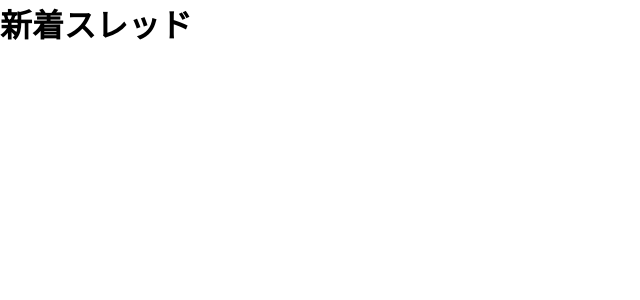
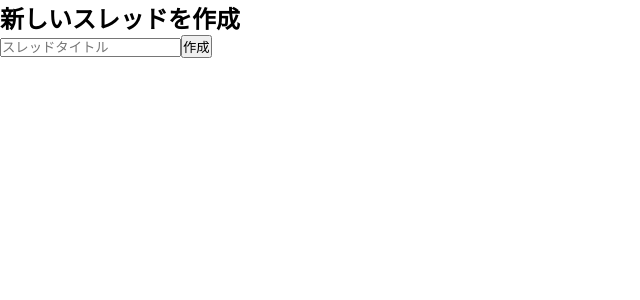
Before and after one commit to Yudai-I/react-forum-stations, a React (Create React App) app: page /thread/new in a window 1280 px wide. Shown: the top 300 px of the page, without its empty margins (0-640 px from the left). Built offline with nearby package versions, Linux system fonts and the light colour scheme.

Commit message:
[post apiの実装完了]

```diff
--- a/src/App.jsx
+++ b/src/App.jsx
@@ -1,7 +1,7 @@
 import './App.css';
 import * as React from 'react';
-import { ThreadList } from './routes/ThreadList';
-import { Header } from './Header';
+import { ThreadList } from './components/ThreadList';
+import { Header } from './components/Header';
 function App() {
   return (
     <>
--- a/src/index.js
+++ b/src/index.js
@@ -3,9 +3,9 @@ import ReactDOM from 'react-dom/client';
 import './index.css';
 import App from './App';
 import reportWebVitals from './reportWebVitals';
-/* ルーティングに必要な初期設定 */
+//ルーティングに必要な初期設定
 import { BrowserRouter, Routes, Route } from 'react-router-dom'
-/* /thread/newへのルーティングを追加 */
+//thread/newへのルーティングを追加
 import NewThread from './routes/NewThread';
 
 const root = ReactDOM.createRoot(document.getElementById('root'));
--- a/src/routes/NewThread.jsx
+++ b/src/routes/NewThread.jsx
@@ -1,12 +1,44 @@
 import React from 'react';
+import { useState } from 'react';
+import { Header } from '../components/Header';
+export const NewThread = () => {
+  const [title, setTitle] = useState('');
+  const handleInput = (e) => {
+    setTitle(e.target.value);
+  };
 
-export const NewThread = () => {
+  const createThread = () => {
+    const threadData = {title};
 
-    return(
-        <>
-        <h1>新着スレッド</h1>
-        </>
-      )
+    fetch('https://2y6i6tqn41.execute-api.ap-northeast-1.amazonaws.com/threads', {
+      method: 'POST',
+      body: JSON.stringify(threadData),
+    })
+      .then((res) => {
+        if (title == "") {
+          alert('スレッド作成に失敗しました。スレッドタイトルを入力してください');
+        } else {
+          alert('スレッド作成に成功しました');
+          return res.json();
+        }
+      })
+      .then((data) => {
+        console.log(data);
+      })
+  };
+
+  return (
+    <>
+      <h2>新しいスレッドを作成</h2>
+      <input
+        type="text"
+        placeholder="スレッドタイトル"
+        value={title}
+        onChange={handleInput}
+      />
+      <button onClick={createThread}>作成</button>
+    </>
+  );
     }
 
     export default NewThread
```
Also changed, not shown: src/components/Header.jsx (renamed from src/Header.jsx), src/components/ThreadList.jsx (renamed from src/routes/ThreadList.jsx).
